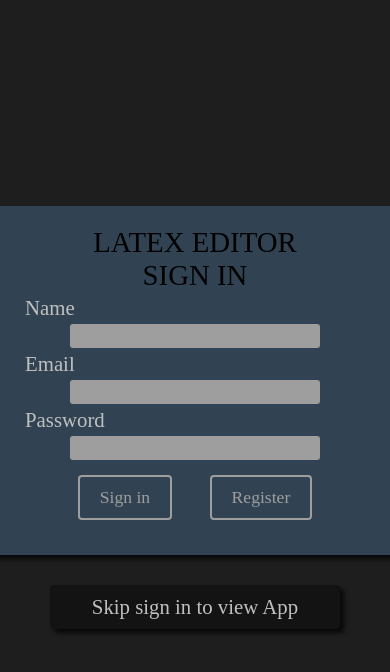
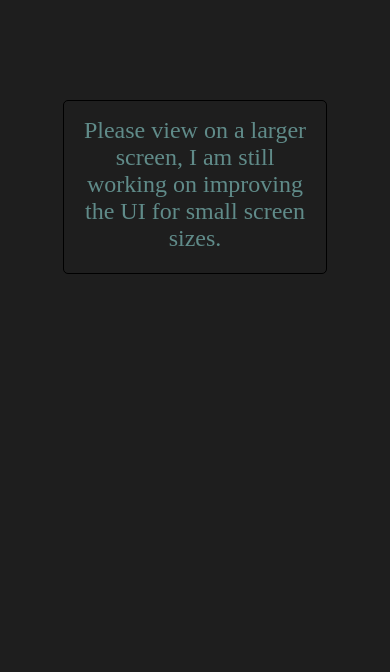
Before and after one commit to AndrewWD1/latex-editor, a React app: page / in a window 390 px wide. Shown: the top 672 px of the page. Built offline with nearby package versions, Linux system fonts and the light colour scheme; a web font is replaced by a local one.

Commit message:
adding small screen message

```diff
--- a/src/App.js
+++ b/src/App.js
@@ -3,6 +3,7 @@ import EditorViewerContainer from "./components/editor-viewer-container/editor-v
 import Header from "./components/header/header.component";
 import SignIn from "./components/sign-in/sign-in.components";
 import SignInSkip from "./components/sign-in/sign-in-skip.component";
+import SmallScreenMessage from "./components/small-screen-message/small-screen-message.component";
 import { connect } from "react-redux";
 import { handleResize } from "./redux/screen/screen.actions";
 
@@ -14,13 +15,22 @@ import "./App.scss";
  *
  */
 
-const App = ({ signedIn, handleResize, errorOnSignInOrRegister, loading }) => {
+const App = ({
+  signedIn,
+  handleResize,
+  errorOnSignInOrRegister,
+  loading,
+  width,
+  height
+}) => {
   useEffect(() => {
     window.addEventListener("resize", handleResize);
     return () => {
       window.removeEventListener("resize", handleResize);
     };
   });
+
+  if (width < 850 || height < 300) return <SmallScreenMessage />;
 
   if (!signedIn)
     return (
@@ -44,7 +54,9 @@ const App = ({ signedIn, handleResize, errorOnSignInOrRegister, loading }) => {
 const mapStateToProps = state => ({
   signedIn: state.user.signedIn,
   errorOnSignInOrRegister: state.user.errorOnSignInOrRegister,
-  loading: state.user.loading
+  loading: state.user.loading,
+  width: state.screen.windowWidth,
+  height: state.screen.windowHeight
 });
 
 const mapDipsatchToProps = dispatch => ({
--- /dev/null
+++ b/src/components/small-screen-message/small-screen-message.component.jsx
@@ -0,0 +1,14 @@
+import React from "react";
+
+import "./small-screen-message.style.scss";
+
+const SmallScreenMessage = () => (
+  <div className="small-screen">
+    <div className="small-screen__message">
+      Please view on a larger screen, I am still working on improving the UI for
+      small screen sizes.
+    </div>
+  </div>
+);
+
+export default SmallScreenMessage;
--- /dev/null
+++ b/src/components/small-screen-message/small-screen-message.style.scss
@@ -0,0 +1,19 @@
+.small-screen {
+  height: 100vh;
+  width: 100%;
+  background-color: #1e1e1e;
+  display: flex;
+  justify-content: center;
+  color: #608b89;
+  font-size: 1.5rem;
+  margin: 100px 0 0 0 ;
+}
+
+.small-screen__message {
+  text-align: center;
+  width: 230px;
+  height: 140px;
+  padding: 1rem;
+  border: 1px solid black;
+  border-radius: 5px;
+}
--- a/src/redux/user/user.reducer.js
+++ b/src/redux/user/user.reducer.js
@@ -53,10 +53,11 @@ export const userReducer = (state = INITIAL_STATE, action) => {
 
     case userActionTypes.SET_CURRENT_USER:
       //This line is added to ensure that when user initially signs in they get there current code updated
-      if (!state.email) return { ...action.payload };
+      let { hash, ...user } = action.payload;
+      if (!state.email) return { ...user };
 
       return {
-        ...action.payload,
+        ...user,
         currentFile: state.currentFile,
         currentFolder: state.currentFolder,
         code: state.code,
```
